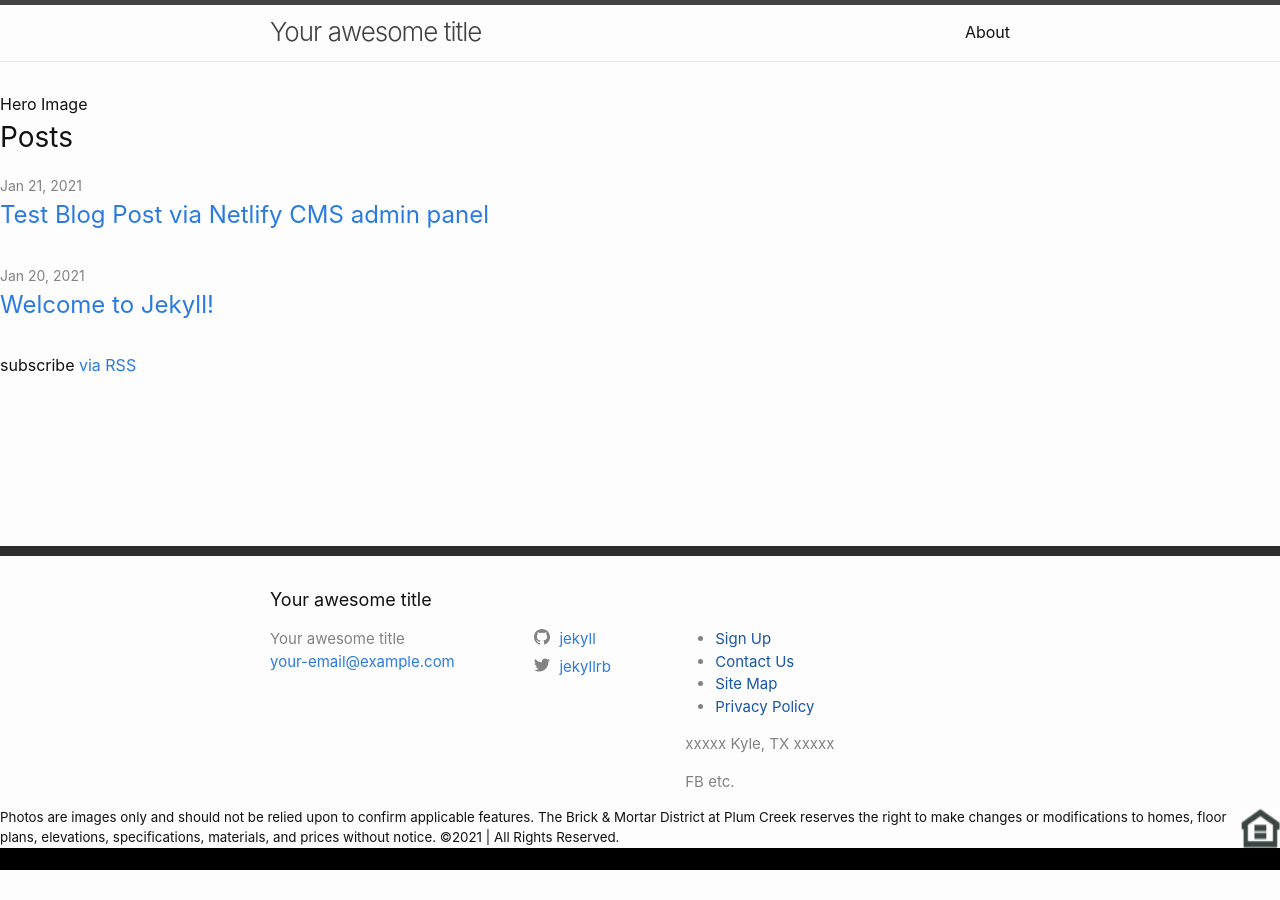
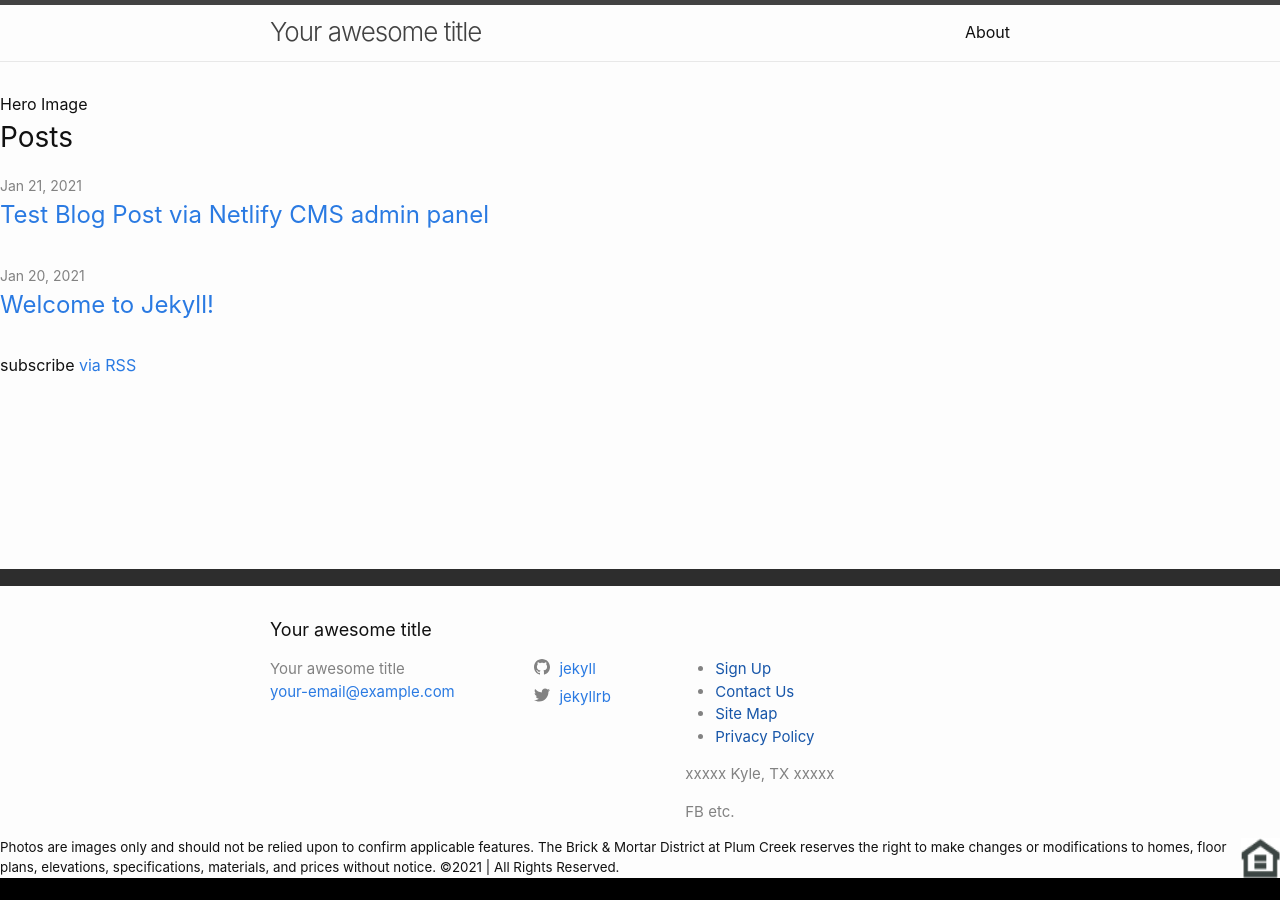
Before and after one commit to atlas-collective/lite-site, a Jekyll site: the page built from index.html, in a window 1280 px wide. Built offline with Jekyll 4.4.1, drawn with Linux system fonts in a browser that asks for light colours; a script that is not in the unit is left out.

Commit message:
Update _layout.scss

```diff
--- a/_sass/minima/_layout.scss
+++ b/_sass/minima/_layout.scss
@@ -106,8 +106,8 @@
  * Site footer
  */
 .site-footer {
-  border-top: 10px solid #2d2d2d;
-  padding: $spacing-unit 0;
+  border-top: 17px solid #2d2d2d;
+  padding: $spacing-unit 0 0 0;
   .legal {
     max-width: 1640px;
     display: flex;
```
